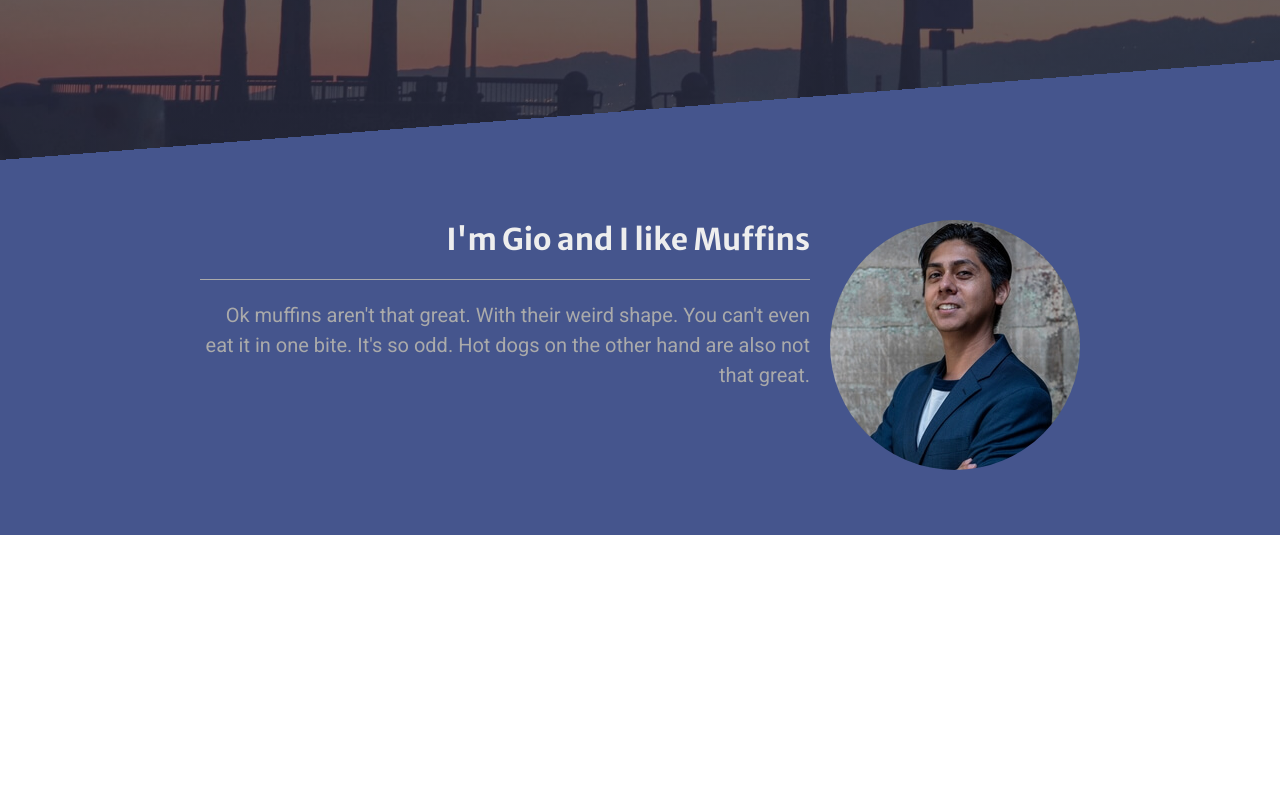
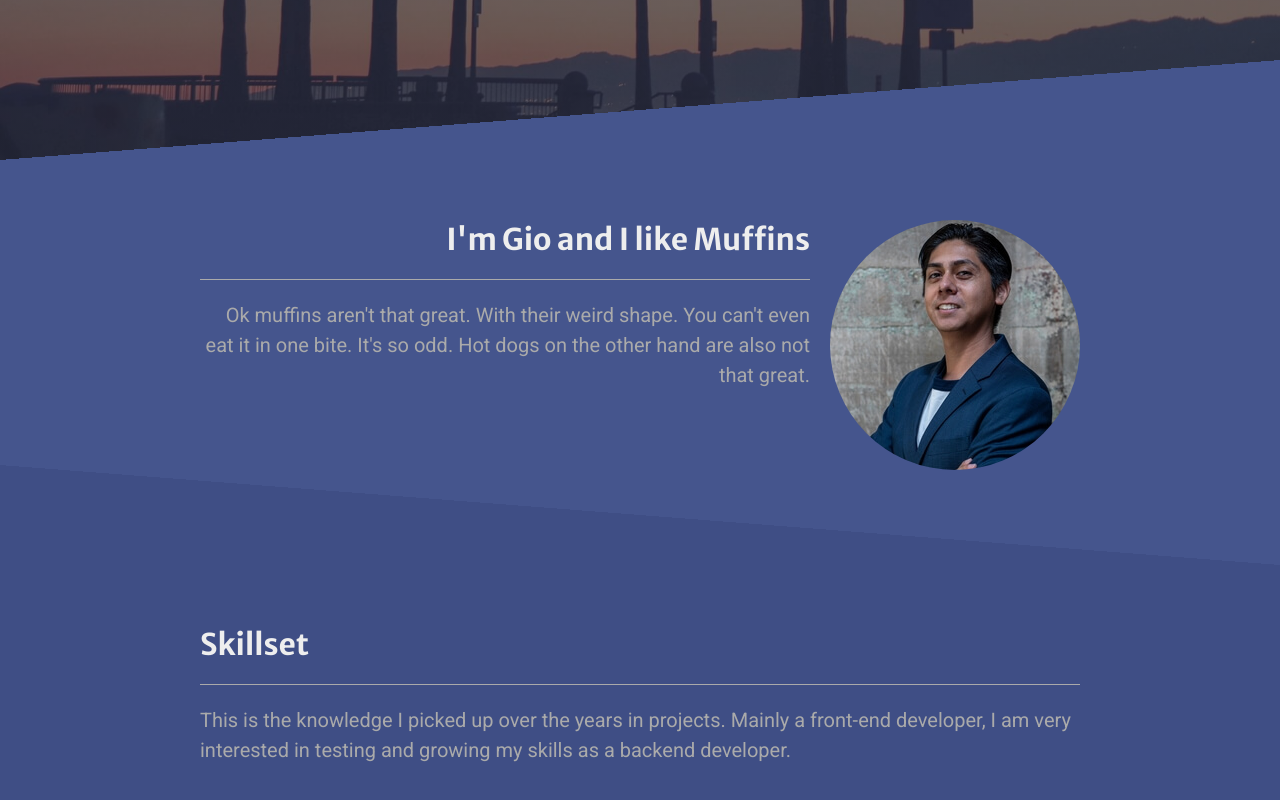
Before and after one commit to its-gio/its-gio.github.io, a React (Create React App) app: page / in a window 1280 px wide. Shown: the part 560-1360 px from the top of the page. Before the commit the page ends 1095 px from the top, so only its background shows below. Built offline with nearby package versions, Linux system fonts and the light colour scheme.

Commit message:
Skillset section started. Title and tagline onlong with background added.

```diff
--- a/src/App.jsx
+++ b/src/App.jsx
@@ -2,12 +2,14 @@ import React from "react";
 import "./App.scss";
 import Banner from "./components/Banner";
 import Meet from "./components/Meet";
+import Skills from "./components/Skills";
 
 function App() {
   return (
     <>
       <Banner />
       <Meet />
+      <Skills />
     </>
   );
 }
--- a/src/App.scss
+++ b/src/App.scss
@@ -1,6 +1,7 @@
+@import url("https://fonts.googleapis.com/css2?family=Merriweather+Sans:wght@700&family=Roboto&display=swap");
 @import "./styles/Banner.scss";
 @import "./styles/Meet.scss";
-@import url("https://fonts.googleapis.com/css2?family=Merriweather+Sans:wght@700&family=Roboto&display=swap");
+@import "./styles/Skills.scss";
 
 * {
   box-sizing: border-box;
--- /dev/null
+++ b/src/components/Skills.jsx
@@ -0,0 +1,19 @@
+import React from "react";
+
+export default function Skills() {
+  return (
+    <div className="skills">
+      <div className="skills-inner">
+        <div className="skills-inner--content">
+          <h2 className="skills-inner--content__title">Skillset</h2>
+          <p className="skills-inner--content__tagline">
+            This is the knowledge I picked up over the years in projects. Mainly
+            a front-end developer, I am very interested in testing and growing
+            my skills as a backend developer.
+          </p>
+        </div>
+        <div className="skills-inner--list"></div>
+      </div>
+    </div>
+  );
+}
--- /dev/null
+++ b/src/styles/Skills.scss
@@ -0,0 +1,22 @@
+@import "./mixins/TNT.scss";
+@import "./mixins/Overlap.scss";
+
+.skills {
+  @include overlap(right, #3f4e85);
+
+  &-inner {
+    max-width: 900px;
+    width: 100%;
+    margin: 0 auto;
+
+    &--content,
+    &--list {
+      margin: 0 10px;
+    }
+
+    &--content {
+      @include title-and-tagline;
+      padding-bottom: 40px;
+    }
+  }
+}
--- a/src/styles/mixins/Overlap.scss
+++ b/src/styles/mixins/Overlap.scss
@@ -1,7 +1,7 @@
 @mixin overlap($transSide, $color) {
   position: relative;
-  background-color: #45558d;
-  padding: 60px 15px;
+  background-color: $color;
+  padding: 60px 15px 90px 15px;
 
   &::before {
     content: " ";
```
